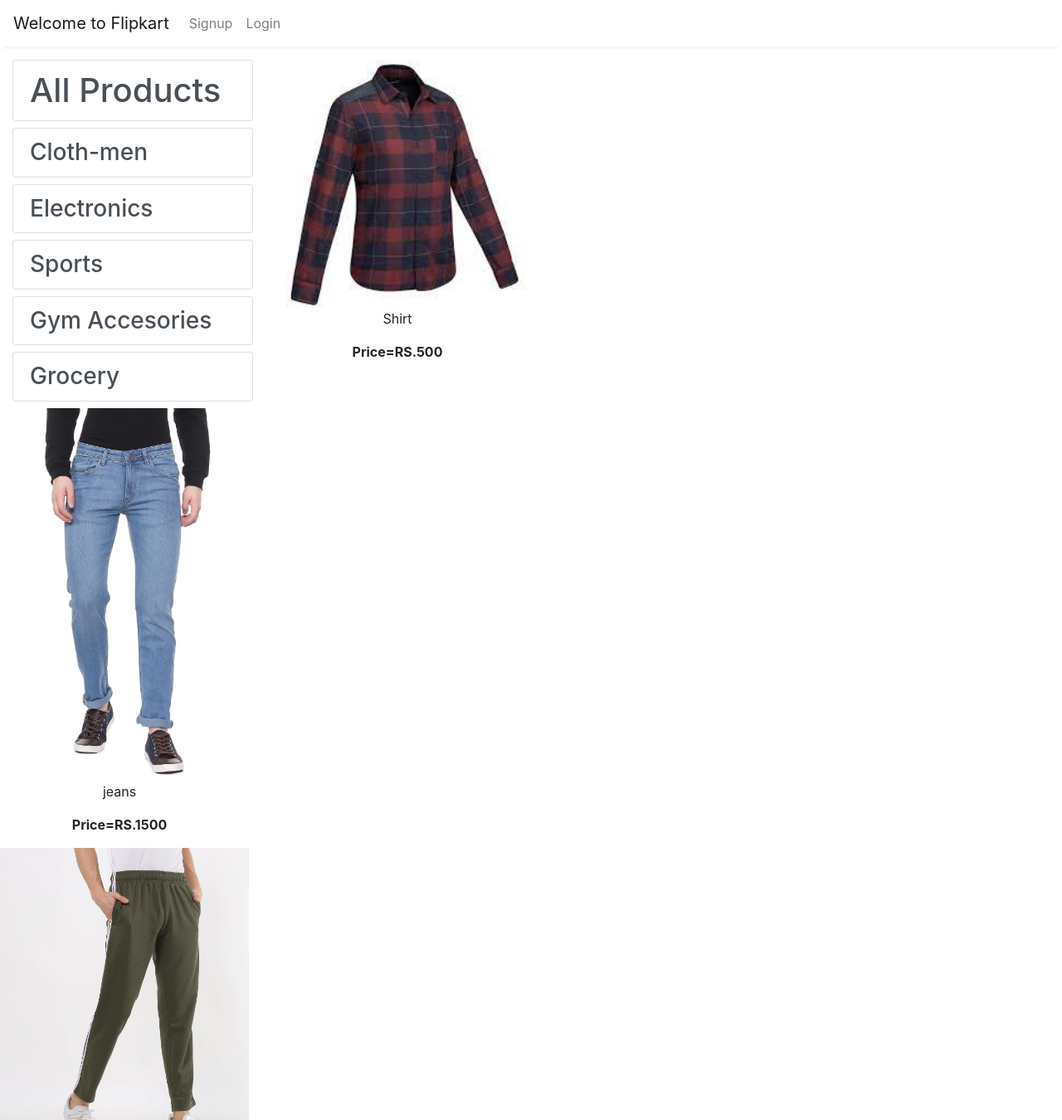
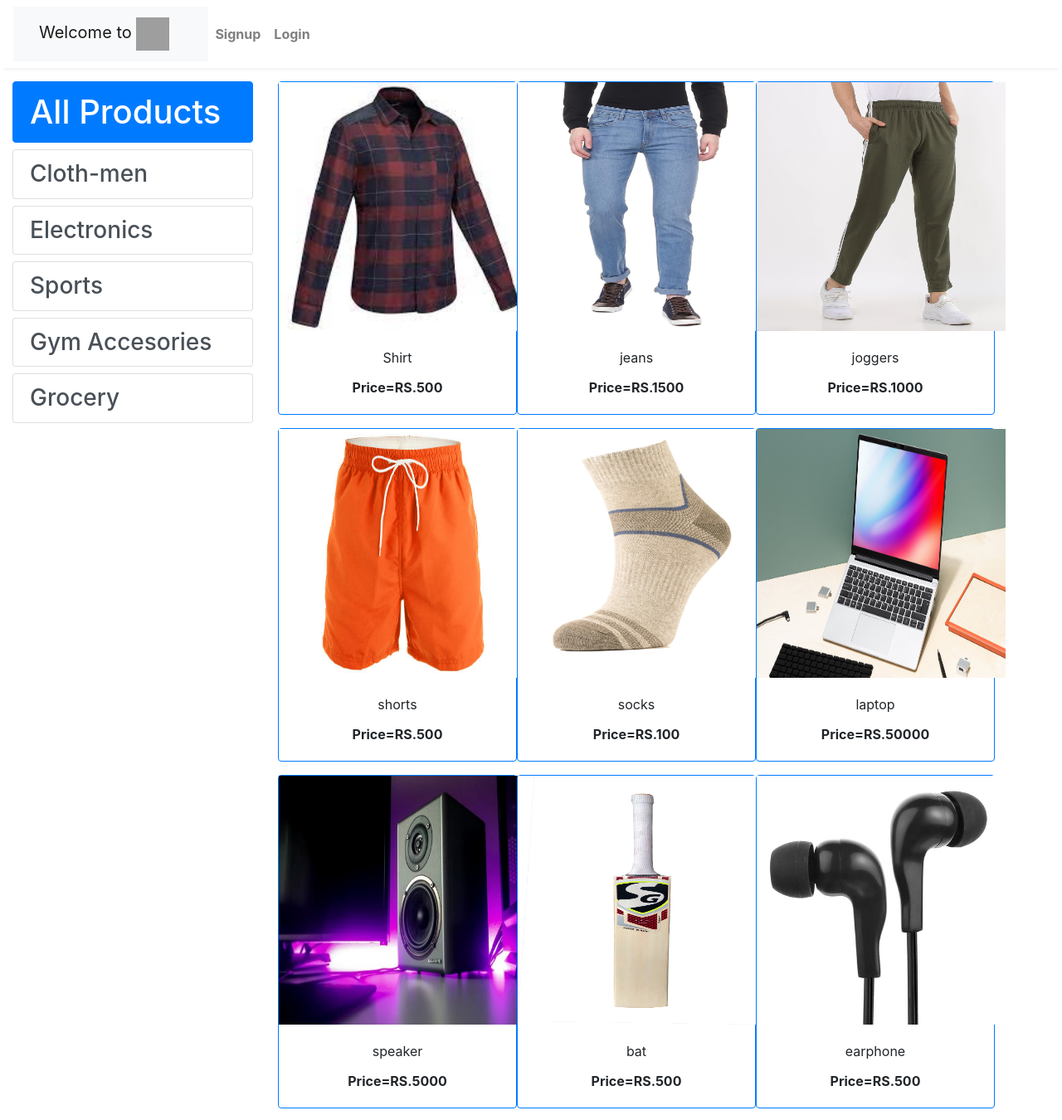
Before and after one commit to VinaySi2705/flipkart_clone_app, a Django app: page / in a window 1280 px wide. Shown: the top 1350 px of the page at 83% size. Run offline with Django 3.2, Linux system fonts and the light colour scheme; data comes from the database, SQL or seed files in the repository; both versions use the stored data as it was after the commit; some libraries are stand-ins or nearby versions; grey boxes are pictures that could not be loaded.

Commit message:
done with styling

```diff
--- a/clone/templates/base.html
+++ b/clone/templates/base.html
@@ -34,7 +34,15 @@
   sticky-top navbar
   navbar-expand-lg
    navbar-light bg-white">
-    <a class="navbar-brand" href="/">Welcome to Flipkart</a>
+   <nav class="navbar navbar-light bg-light">
+  <div class="container">
+    <a class="navbar-brand" href="/">Welcome to
+      <img src="https://www.nicepng.com/png/detail/790-7909408_flipkart-accessories-for-mobile-headphones-tablet-icon-of.png" alt="Flipkart" width="40" height="40">
+    </a>
+  </div>
+</nav>
+
+    <!-- <a class="navbar-brand" href="/">Welcome to Flipkart</a> -->
     <button class="navbar-toggler" type="button" data-toggle="collapse" data-target="#navbarSupportedContent"
       aria-controls="navbarSupportedContent" aria-expanded="false" aria-label="Toggle navigation">
       <span class="navbar-toggler-icon"></span>
@@ -49,30 +57,26 @@
 
         {% if request.session.customer %}
 
-
-        <!-- <li class="nav-item ">
-          <a class="nav-link" href="/profile">Profile<span class="sr-only">(current)</span></a>
-        </li> -->
-
         <li class="nav-item ">
-          <a class="nav-link" href="/cart">Cart
+          <a class="nav-link" href="/cart"><b>Cart</b>
+            <span class="badge badge-info">{{request.session.cart.keys|length}}</span>
             </a>
         </li>
 
         <li class="nav-item ">
-          <a class="nav-link" href="/orders">Orders<span class="sr-only">(current)</span></a>
+          <a class="nav-link" href="/orders"><b>Orders</b><span class="sr-only">(current)</span></a>
         </li>
         <li class="nav-item ">
-          <a class="nav-link" href="/logout">Logout<span class="sr-only">(current)</span></a>
+          <a class="nav-link" href="/logout"><b>Logout</b><span class="sr-only">(current)</span></a>
         </li>
 
         {% else %}
 
         <li class="nav-item ">
-          <a class="nav-link" href="/signup">Signup<span class="sr-only">(current)</span></a>
+          <a class="nav-link" href="/signup"><b>Signup</b><span class="sr-only">(current)</span></a>
         </li>
         <li class="nav-item ">
-          <a class="nav-link" href="/login">Login<span class="sr-only">(current)</span></a>
+          <a class="nav-link" href="/login"><b>Login</b><span class="sr-only">(current)</span></a>
         </li>
 
         {% endif %}
@@ -84,7 +88,6 @@
 
     </div>
   </nav>
-
 
     {% block content %}{% endblock %}
 
--- a/clone/templates/index.html
+++ b/clone/templates/index.html
@@ -18,44 +18,46 @@
 		<div class="col-lg-3 mx-auto">
 			<div class="list-group">
 
-				<h1><a href="/" class="list-group-item list-group-item-action" >All Products</a></h1>
+				<h1><a href="/" class="list-group-item list-group-item-action list-group-item active" >All Products</a></h1>
 
 				{% for category in categories %}
-				<h3><a class="list-group-item list-group-item-action" href="/?category={{category.id}}">{{category.name}}</a></h3>
+				<h3><a class="list-group-item list-group-item-action " href="/?category={{category.id}}">{{category.name}}</a></h3>
 				{% endfor %}
 			</div>
 		</div>
-
 		<div id='products' class="col-lg-9 mx-auto">
 			<div class="row mx-auto">
+          <div class="card-group">
 				{% for product in products %}
-          <div  id={{product.id}} style="width: 18rem;">
-					<img width=300px src="{{product.image.url}}" alt="Image not found">
-						<p class="text-center">{{product.name}}</p>
-						<p class="text-center"><b>Price=RS.{{product.price}}</b></p>
+        <div class="row row-cols-1 row-cols-md-3 g-3 col-md-auto">
+          <div  class="card text-center  border-primary mb-3" id={{product.id}} style="width: 18rem;">
+					<img width=300px height=300px src="{{product.image.url}}" alt="Image not found">
+          <div class="card-body">
+						<p class="card-title text-center">{{product.name}}</p>
+						<p class="card-text"><b>Price=RS.{{product.price}}</b></p>
             {% if request.session.customer %}
               {% if product|is_in_cart:request.session.cart %}
+                <div class="btn-group-vertical">
                  <form action="/#{{product.id}}" class="col-2 " method="post">
                     {% csrf_token %}
                     <input hidden type="text" name='product' value='{{product.id}}'>
-                    <input hidden type="text" name='remove' value='True'>
-                    <input type="submit" value=" - " >
+                    <input hidden type="text" name='remove'  value='True'>
+                    <input type="submit" class="btn btn-warning" value=" - " >
                  </form>
 
-                 <a  href="/cart">
-                 <button>go to cart</button></a>
-
+                 <a class="btn btn-primary" href="/cart">go to cart</a>
 
                  <form action="/#{{product.id}}"  method="post">
                     {% csrf_token %}
                     <input hidden type="text" name='product' value='{{product.id}}'>
-                    <input type="submit" value=" + ">
+                    <input type="submit" class="btn btn-success " value=" + ">
                  </form>
+              </div>
               {% else %}
 						    <form action="/#{{product.id}}" method="POST" class="btn-block">
 							     {% csrf_token %}
 							     <input hidden type="text" name='product' value='{{product.id}}'>
-							     <input type="submit" 	value="Add To Cart">
+							     <input type="submit" class="btn btn-primary"	value="Add To Cart">
 						   </form>
              {% endif %}
           {% endif %}
@@ -66,5 +68,7 @@
 				{% endfor %}
 			</div>
 		</div>
-
+   </div>
+  </div>
+</div>
 {% endblock %}
```
Also changed, not shown: clone/templates/cart.html (+6 -7 lines), clone/templates/login.html (+14 -5 lines), clone/templates/signup.html (+16 -8 lines), db.sqlite3, uploads/products/badminton.jpg (added), uploads/products/barbell.jpg (added), uploads/products/camera.jpg (added), uploads/products/coke.jpg (added), uploads/products/football.jpg (added), uploads/products/horlicks.jpg (added), uploads/products/maggi.jpg (added), uploads/products/mouse.jpg (added), uploads/products/tshirt.jpg (added).
